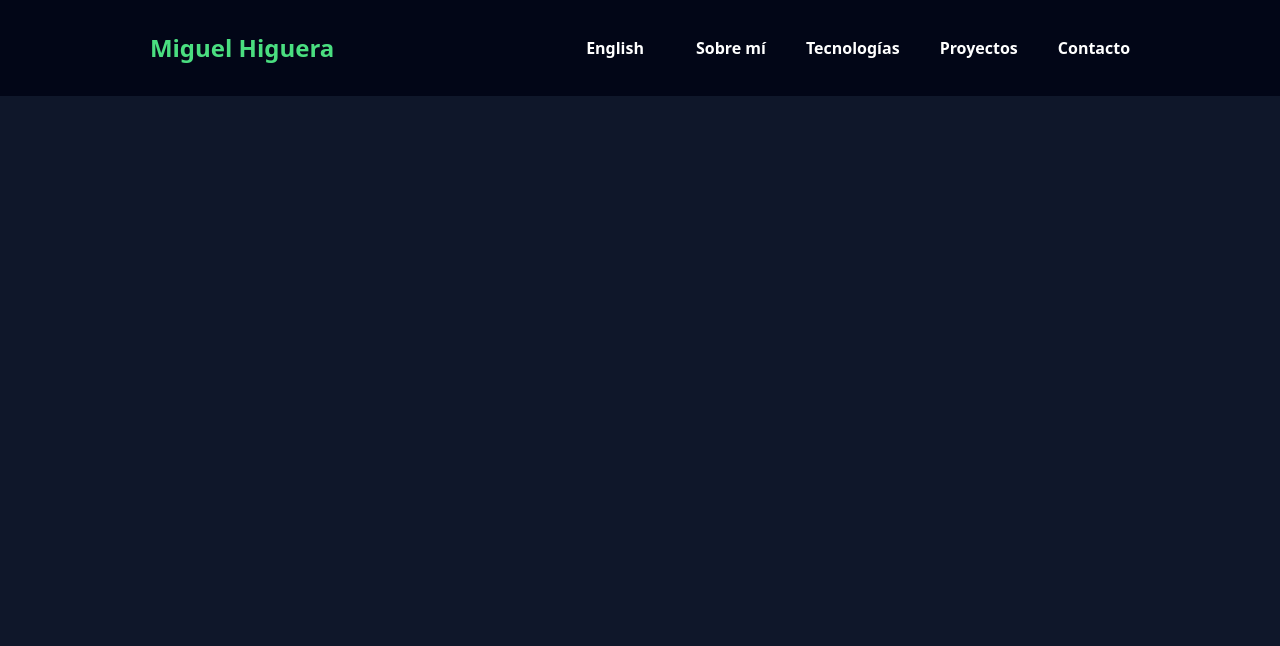
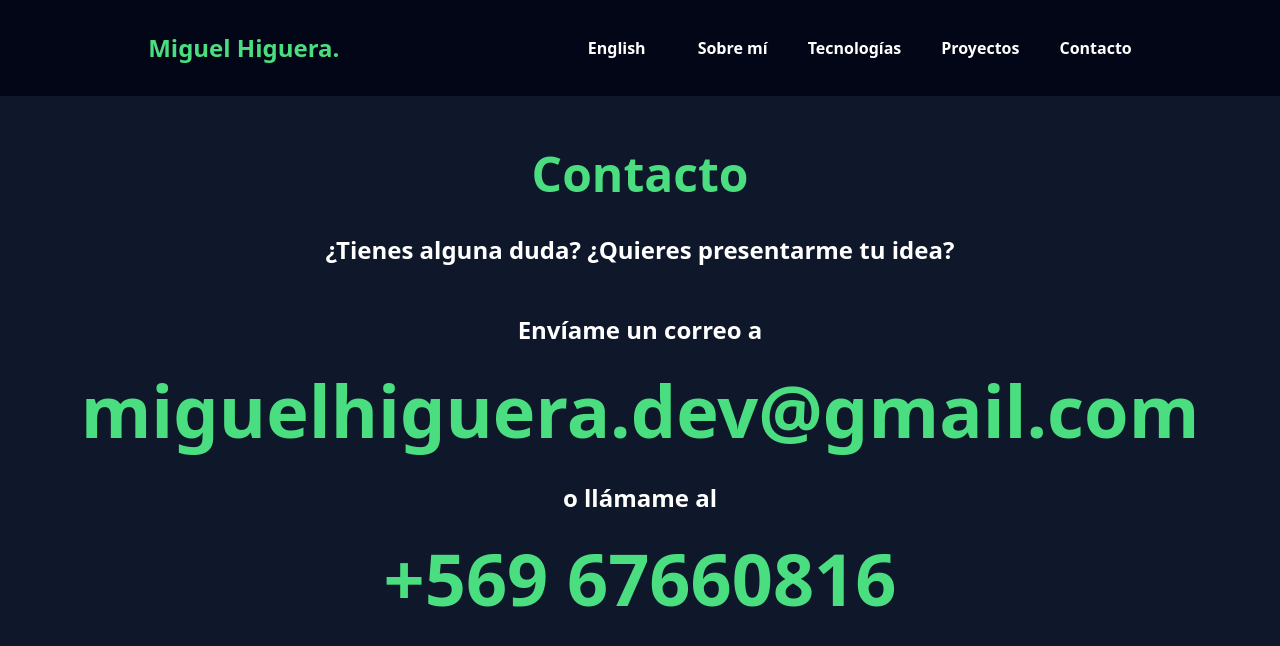
Before and after one commit to MiguelHigueraDev/miguel-higuera-portfolio, a SvelteKit app: page /contact in a window 1280 px wide. Before the commit this address had no page. Shown: the top 646 px of the page. Built offline with nearby package versions, Linux system fonts and the light colour scheme.

Commit message:
Added contact page

```diff
--- a/package.json
+++ b/package.json
@@ -21,6 +21,7 @@
 		"svelte": "^3.54.0",
 		"svelte-check": "^3.0.1",
 		"svelte-preprocess-import-assets": "^1.0.0",
+		"svelte-typewriter": "^3.1.6",
 		"tailwindcss": "^3.3.2",
 		"typescript": "^5.0.0",
 		"vite": "^4.3.0"
--- a/src/components/Hero.svelte
+++ b/src/components/Hero.svelte
@@ -1,8 +1,20 @@
 <script>
     import { t, locale, locales } from "../store";
+    import Typewriter from 'svelte-typewriter';
 </script>
 <div class="relative w-full h-screen mx-auto">
-    <div class="absolute inset-0 max-w-7xl mx-auto flex justify-center items-center">
-        <h1 class="text-center text-4xl md:text-7xl text-green-400 font-bold">{$t("web_developer")}</h1>
+    <div class="absolute inset-0 max-w-7xl mx-auto flex flex-col justify-start md:justify-center items-center">
+        <div class="block w-full h-[400px] md:h-[150px] lg:h-[120px] xl:h-[130px]"></div>
+        <h1 class="text-center text-4xl md:text-7xl text-white font-bold mb-5 drop-shadow-lg">{$t("web_developer")}</h1>
+        <div class="flex flex-row gap-3 p-4">
+            <h2 class="text-center text-4xl text-white font-bold mb-5">></h2>
+            <Typewriter mode="loop" cursor={false} interval={100} unwriteInterval={50}>
+                <h1 class="text-center text-5xl text-green-400 font-bold drop-shadow-lg">{$t('web_apps')}</h1>
+                <h1 class="text-center text-5xl text-green-400 font-bold drop-shadow-lg">{$t('websites')}</h1>
+                <h1 class="text-center text-5xl text-green-400 font-bold drop-shadow-lg">{$t('blogs')}</h1>
+                <h1 class="text-center text-5xl text-green-400 font-bold drop-shadow-lg">{$t('erp')}</h1>
+            </Typewriter>
+        </div>
+
     </div>
 </div>
--- a/src/components/Navbar.svelte
+++ b/src/components/Navbar.svelte
@@ -29,7 +29,7 @@
           <a
             class="text-2xl font-bold text-green-400 md:text-2xl hover:text-white"
             href="/" on:click={hideNavbar}
-            >Miguel Higuera
+            >Miguel Higuera.
           </a>
 
           <div on:click={toggleNavbar} class="flex md:hidden">
--- a/src/languages.js
+++ b/src/languages.js
@@ -4,11 +4,19 @@ export default {
         "technologies": "Tech stack",
         "projects": "Projects",
         "contact": "Contact",
+        "websites": "Websites",
+        "web_apps": "Web apps",
+        "blogs": "Blogs",
+        "erp": "ERP Systems",
         "current_language": "Español",
-        "web_developer": "Web Developer.",
-        "about_me_1": "I'm a motivated, curious and responsible Full-Stack Web Developer. I love technology and I'm always eager to learn new stuff. I enjoy working with clients, and providing them with solutions that bring value to their enterprises.",
+        "web_developer": "I'm a Developer and I make",
+        "about_me_1": "I'm a motivated, curious and responsible Full-Stack Web Developer. I love technology and I'm always eager to learn new stuff. I enjoy working with clients, and providing them with solutions that bring their vision to life.",
         "about_me_2": "I'm located in Los Ángeles (Chile) and looking for work in the area, but I'm also open to remote positions anywhere in the world.",
         "technologies_title": "My Tech Stack",
+        "contact_title": "Contact me",
+        "contact_any_questions": "Any questions?",
+        "contact_mail_me": "Mail me @",
+        "contact_call_me": "or call me",
         "database": "Databases",
         "projects_title": "My Projects",
         "no_demo": "No demo available",
@@ -27,11 +35,19 @@ export default {
         "technologies": "Tecnologías",
         "projects": "Proyectos",
         "contact": "Contacto",
+        "websites": "Sitios web",
+        "web_apps": "Aplicaciones web",
+        "blogs": "Blogs",
+        "erp": "Sistemas de negocio",
         "current_language": "English",
-        "web_developer": "Desarrollador Web.",
+        "web_developer": "Soy un desarrollador y hago",
         "about_me_1": "Soy un desarrollador web full stack proactivo, curioso y responsable. Apasionado por la tecnología. Me gusta trabajar con clientes y crear en conjunto soluciones que aporten valor a su negocio.",
-        "about_me_2": "Me ubico en la ciudad de Los Ángeles, y estoy dispuesto a trabajar de forma presencial aquí, como también de forma remota en cualquier otro lugar.",
+        "about_me_2": "Me ubico en la ciudad de Los Ángeles (Chile), y estoy dispuesto a trabajar de forma presencial aquí, como también de forma remota en cualquier otro lugar.",
         "technologies_title": "Tecnologías que uso",
+        "contact_title": "Contacto",
+        "contact_any_questions": "¿Tienes alguna duda? ¿Quieres presentarme tu idea?",
+        "contact_mail_me": "Envíame un correo a",
+        "contact_call_me": "o llámame al",
         "database": "Bases de datos",
         "projects_title": "Mis proyectos",
         "no_demo": "Sin demo",
--- /dev/null
+++ b/src/routes/contact/+page.svelte
@@ -0,0 +1,14 @@
+<script>
+    import { t } from "../../store";
+</script>
+<section id="contact" class="">
+    <div class="max-w-7xl mx-auto flex flex-col justify-start md:justify-center items-center">
+        <div class="block w-full h-[150px] md:h-[150px] lg:h-[120px] xl:h-[130px]"></div>
+        <h1 class="text-green-400 text-5xl font-bold p-5">{$t('contact_title')}</h1>
+        <h4 class="text-white font-semibold text-xl sm:text-2xl mb-5 text-center p-4">{$t('contact_any_questions')}</h4>
+        <h4 class="text-white font-semibold text-xl sm:text-2xl text-center mb-5 mt-3">{$t('contact_mail_me')}</h4>
+        <a href="mailto:miguelhiguera.dev@gmail.com" class="text-green-400 font-bold text-2xl sm:text-4xl md:text-5xl lg:text-7xl p-2 mb-4 mx-auto">miguelhiguera.dev@gmail.com</a>
+        <h4 class="text-white font-semibold text-xl sm:text-2xl text-center mb-5 mt-3">{$t('contact_call_me')}</h4>
+        <a href="tel:+56967660816" class="text-green-400 font-bold text-2xl sm:text-4xl md:text-5xl lg:text-7xl p-2 mb-4 mx-auto">+569 67660816</a>
+    </div>
+</section>
--- a/src/routes/projects/+page.svelte
+++ b/src/routes/projects/+page.svelte
@@ -1,5 +1,5 @@
 <script>
-    import { t, locale, locales } from "../../store";
+    import { t } from "../../store";
     import ProjectCard from "../../components/ProjectCard.svelte";
 </script>
 <section id="about-me" class="">
--- a/src/routes/technologies/+page.svelte
+++ b/src/routes/technologies/+page.svelte
@@ -1,8 +1,8 @@
 <script>
-    import { t, locale, locales } from "../../store";
+    import { t } from "../../store";
     import Card from "../../components/Card.svelte";
 </script>
-<section id="about-me" class="">
+<section id="tech-stack" class="">
     <div class="max-w-7xl mx-auto flex flex-col justify-start md:justify-center items-center">
         <div class="block w-full h-[150px] md:h-[150px] lg:h-[120px] xl:h-[130px]"></div>
         <h1 class="text-green-400 text-5xl font-bold p-5">{$t('technologies_title')}</h1>
```
Also changed, not shown: 1 other file (tests, documents, lock files or other folders).
